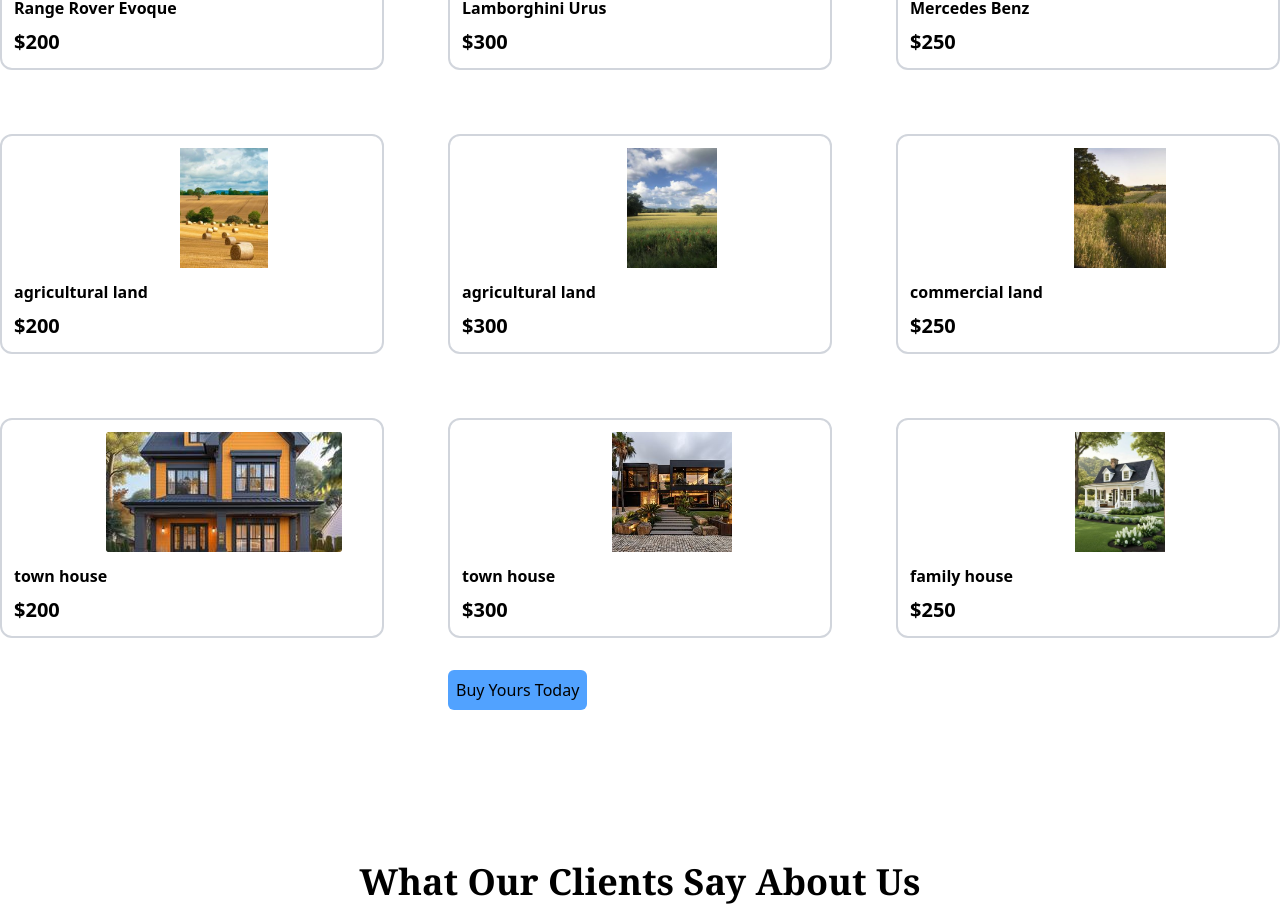
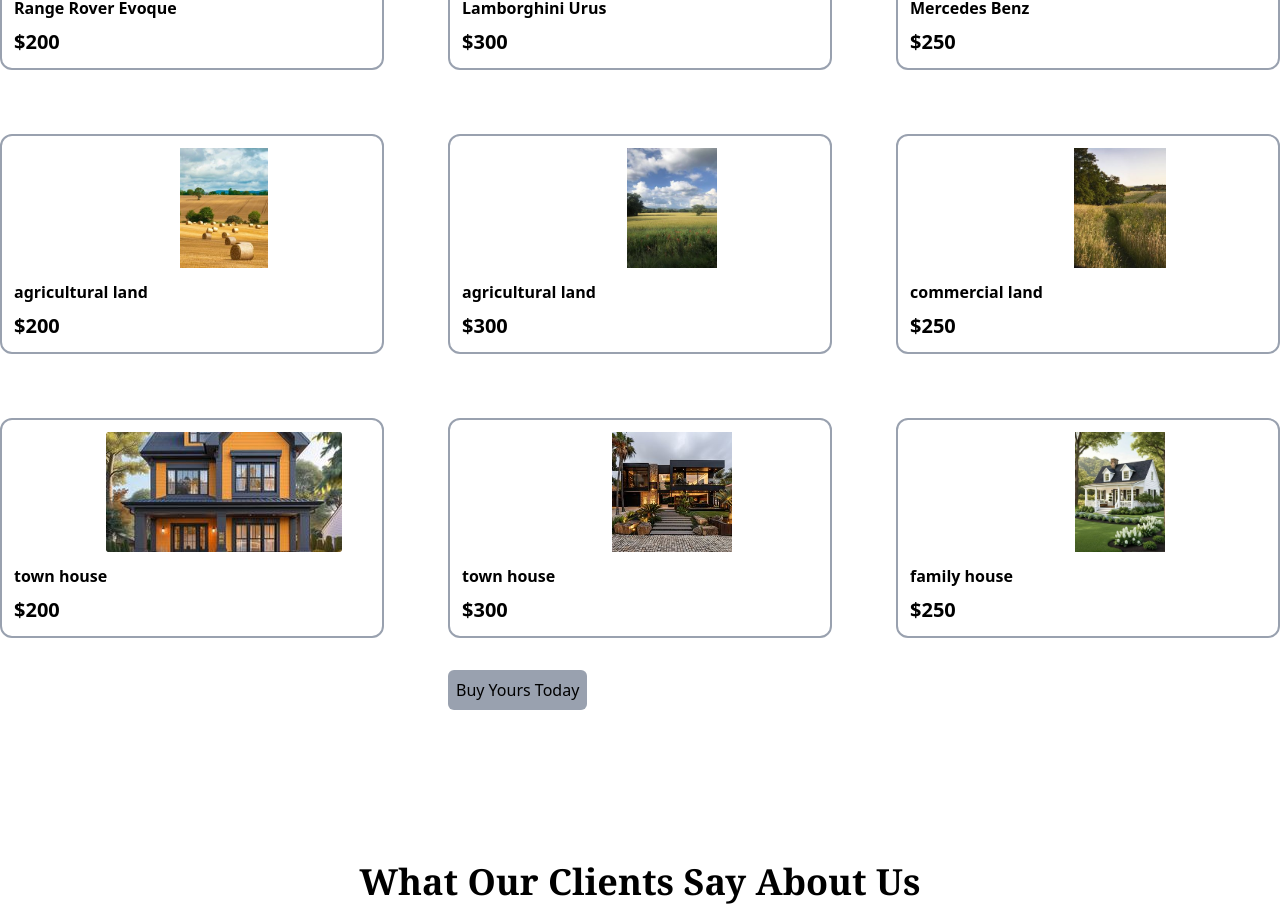
Before and after one commit to mutheeEverlyn/unified-frontend, a React (Vite) app: page / in a window 1280 px wide. Shown: the part 678-1585 px from the top of the page. Built offline with nearby package versions, Linux system fonts and the light colour scheme; no server answers.

Commit message:
Update styling for FeaturedProperties component

```diff
--- a/src/components/FeaturedProperties.tsx
+++ b/src/components/FeaturedProperties.tsx
@@ -63,7 +63,7 @@ const FeaturedProperties = () => {
         <div>
           <div className="grid grid-cols-1 sm:grid-cols-2 md:grid-cols-3 gap-16">
             {properties.map((data) => (
-              <div className="space-y-3 border-2 border-gray-300 hover:border-blue-400 p-3 rounded-xl relative group" >
+              <div className="space-y-3 border-2 border-gray-400 hover:border-amber-300 p-3 rounded-xl relative group" >
                 <div className="w-full h-[120px]">
                   <img
                     src={data.image}
@@ -83,7 +83,7 @@ const FeaturedProperties = () => {
           </div>
         </div>
         <div className=" place-items-center mt-8 flex gap-4 items-center m-auto w-96">
-          <button  className="bg-blue-400 p-2  hover:bg-primary/80 transition duration-500  rounded-md">
+          <button  className="bg-gray-400 p-2  hover:bg-amber-300 *:transition duration-500  rounded-md">
            <Link to='/register'>Buy Yours Today</Link>
           </button>
         </div>
```
